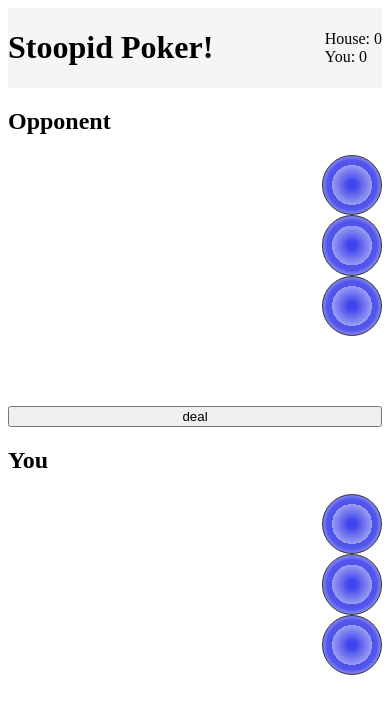
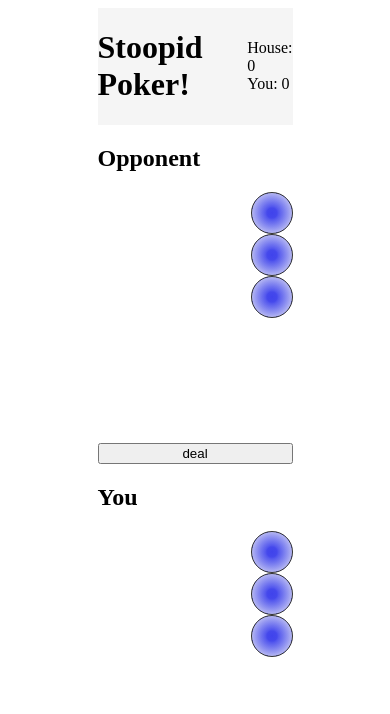
Before and after one commit to ruanha/stoopid-poker, an Angular app: page / in a window 390 px wide. Shown: the top 714 px of the page. Built offline with nearby package versions, Linux system fonts and the light colour scheme.

Commit message:
center and responsive container

```diff
--- a/src/app/token/token.component.css
+++ b/src/app/token/token.component.css
@@ -9,8 +9,8 @@
 }
 
 .token-backside {
-    width: 15vw;
-    height: 15vw;
+    width: 10vw;
+    height: 10vw;
     border: 1px solid black;
     border-radius: 50%;
     background-color: #e5e5f7;
--- a/src/styles.css
+++ b/src/styles.css
@@ -1 +1,10 @@
 /* You can add global styles to this file, and also import other style files */
+html body {
+    display: flex;
+    justify-content: center;
+}
+
+app-root {
+    max-width: 700px;
+    width: 50vw;
+}
```
